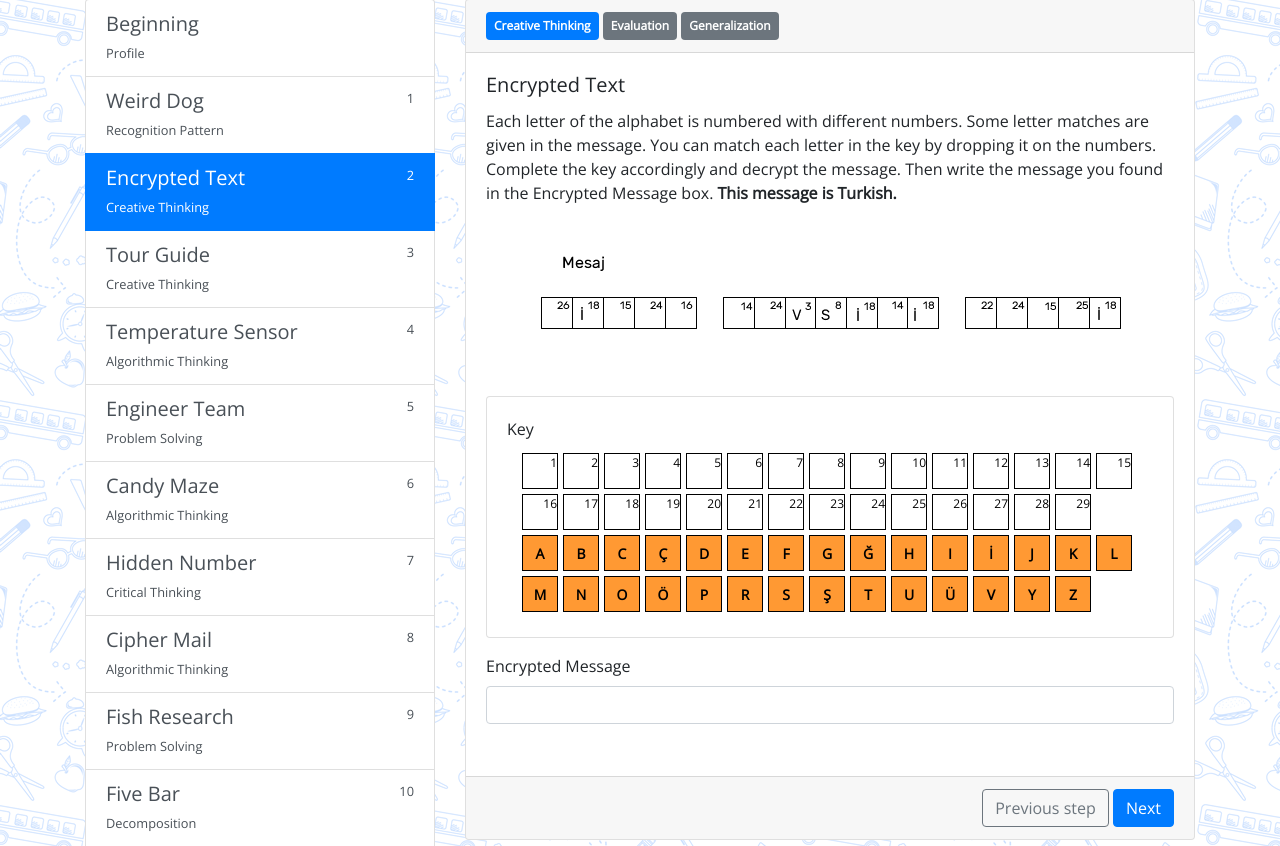
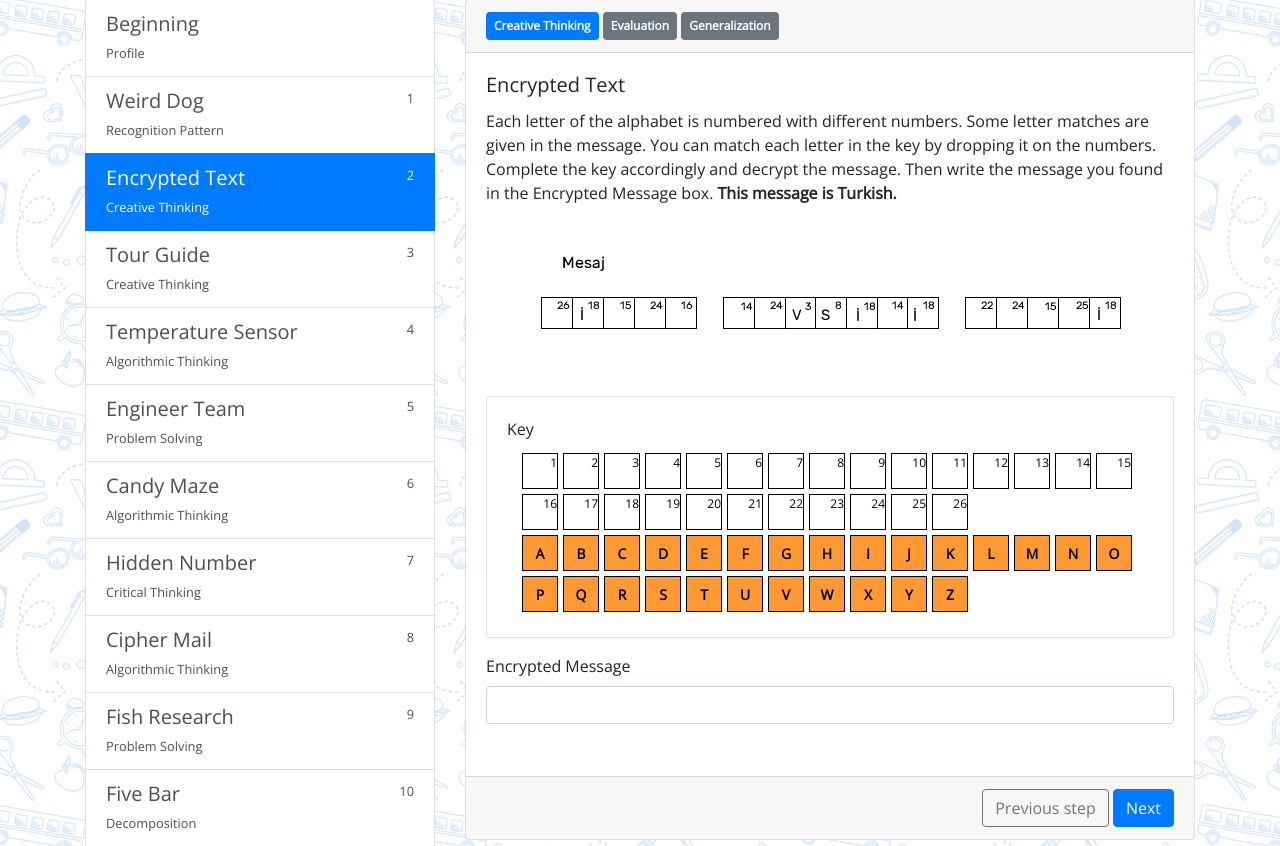
Before and after one commit to emrecoban/ComputationalThinking, a PHP site: page /start.php in a window 1280 px wide, after a click that opens the changed part. Shown: the part 81-927 px from the top of the page. Run offline with PHP 8.4, Linux system fonts and the light colour scheme.

Commit message:
Updated the key at the second question

```diff
--- a/start.php
+++ b/start.php
@@ -318,9 +318,6 @@
                           <div class="anahtarKutu" id="key24" ondrop="drop(event)" ondragover="allowDrop(event)">24</div>
                           <div class="anahtarKutu" id="key25" ondrop="drop(event)" ondragover="allowDrop(event)">25</div>
                           <div class="anahtarKutu" id="key26" ondrop="drop(event)" ondragover="allowDrop(event)">26</div>
-                          <div class="anahtarKutu" id="key27" ondrop="drop(event)" ondragover="allowDrop(event)">27</div>
-                          <div class="anahtarKutu" id="key28" ondrop="drop(event)" ondragover="allowDrop(event)">28</div>
-                          <div class="anahtarKutu" id="key29" ondrop="drop(event)" ondragover="allowDrop(event)">29</div>
                         </div>
                       </div>
                       <div class="row">
@@ -328,32 +325,29 @@
                           <div class="alfabeKutu" id="abc1" ondrop="drop(event)" ondragover="allowDrop(event)"><span id="cba1" draggable="true" ondragstart="drag(event)">A</span></div>
                           <div class="alfabeKutu" id="abc2" ondrop="drop(event)" ondragover="allowDrop(event)"><span id="cba2" draggable="true" ondragstart="drag(event)">B</span></div>
                           <div class="alfabeKutu" id="abc3" ondrop="drop(event)" ondragover="allowDrop(event)"><span id="cba3" draggable="true" ondragstart="drag(event)">C</span></div>
-                          <div class="alfabeKutu" id="abc4" ondrop="drop(event)" ondragover="allowDrop(event)"><span id="cba4" draggable="true" ondragstart="drag(event)">Ç</span></div>
-                          <div class="alfabeKutu" id="abc5" ondrop="drop(event)" ondragover="allowDrop(event)"><span id="cba5" draggable="true" ondragstart="drag(event)">D</span></div>
-                          <div class="alfabeKutu" id="abc6" ondrop="drop(event)" ondragover="allowDrop(event)"><span id="cba6" draggable="true" ondragstart="drag(event)">E</span></div>
-                          <div class="alfabeKutu" id="abc7" ondrop="drop(event)" ondragover="allowDrop(event)"><span id="cba7" draggable="true" ondragstart="drag(event)">F</span></div>
-                          <div class="alfabeKutu" id="abc8" ondrop="drop(event)" ondragover="allowDrop(event)"><span id="cba8" draggable="true" ondragstart="drag(event)">G</span></div>
-                          <div class="alfabeKutu" id="abc9" ondrop="drop(event)" ondragover="allowDrop(event)"><span id="cba9" draggable="true" ondragstart="drag(event)">Ğ</span></div>
-                          <div class="alfabeKutu" id="abc10" ondrop="drop(event)" ondragover="allowDrop(event)"><span id="cba10" draggable="true" ondragstart="drag(event)">H</span></div>
-                          <div class="alfabeKutu" id="abc11" ondrop="drop(event)" ondragover="allowDrop(event)"><span id="cba11" draggable="true" ondragstart="drag(event)">I</span></div>
-                          <div class="alfabeKutu" id="abc12" ondrop="drop(event)" ondragover="allowDrop(event)"><span id="cba12" draggable="true" ondragstart="drag(event)">İ</span></div>
-                          <div class="alfabeKutu" id="abc13" ondrop="drop(event)" ondragover="allowDrop(event)"><span id="cba13" draggable="true" ondragstart="drag(event)">J</span></div>
-                          <div class="alfabeKutu" id="abc14" ondrop="drop(event)" ondragover="allowDrop(event)"><span id="cba14" draggable="true" ondragstart="drag(event)">K</span></div>
-                          <div class="alfabeKutu" id="abc15" ondrop="drop(event)" ondragover="allowDrop(event)"><span id="cba15" draggable="true" ondragstart="drag(event)">L</span></div>
-                          <div class="alfabeKutu" id="abc16" ondrop="drop(event)" ondragover="allowDrop(event)"><span id="cba16" draggable="true" ondragstart="drag(event)">M</span></div>
-                          <div class="alfabeKutu" id="abc17" ondrop="drop(event)" ondragover="allowDrop(event)"><span id="cba17" draggable="true" ondragstart="drag(event)">N</span></div>
-                          <div class="alfabeKutu" id="abc18" ondrop="drop(event)" ondragover="allowDrop(event)"><span id="cba18" draggable="true" ondragstart="drag(event)">O</span></div>
-                          <div class="alfabeKutu" id="abc19" ondrop="drop(event)" ondragover="allowDrop(event)"><span id="cba19" draggable="true" ondragstart="drag(event)">Ö</span></div>
-                          <div class="alfabeKutu" id="abc20" ondrop="drop(event)" ondragover="allowDrop(event)"><span id="cba20" draggable="true" ondragstart="drag(event)">P</span></div>
-                          <div class="alfabeKutu" id="abc21" ondrop="drop(event)" ondragover="allowDrop(event)"><span id="cba21" draggable="true" ondragstart="drag(event)">R</span></div>
-                          <div class="alfabeKutu" id="abc22" ondrop="drop(event)" ondragover="allowDrop(event)"><span id="cba22" draggable="true" ondragstart="drag(event)">S</span></div>
-                          <div class="alfabeKutu" id="abc23" ondrop="drop(event)" ondragover="allowDrop(event)"><span id="cba23" draggable="true" ondragstart="drag(event)">Ş</span></div>
-                          <div class="alfabeKutu" id="abc24" ondrop="drop(event)" ondragover="allowDrop(event)"><span id="cba24" draggable="true" ondragstart="drag(event)">T</span></div>
-                          <div class="alfabeKutu" id="abc25" ondrop="drop(event)" ondragover="allowDrop(event)"><span id="cba25" draggable="true" ondragstart="drag(event)">U</span></div>
-                          <div class="alfabeKutu" id="abc26" ondrop="drop(event)" ondragover="allowDrop(event)"><span id="cba26" draggable="true" ondragstart="drag(event)">Ü</span></div>
-                          <div class="alfabeKutu" id="abc27" ondrop="drop(event)" ondragover="allowDrop(event)"><span id="cba27" draggable="true" ondragstart="drag(event)">V</span></div>
-                          <div class="alfabeKutu" id="abc28" ondrop="drop(event)" ondragover="allowDrop(event)"><span id="cba28" draggable="true" ondragstart="drag(event)">Y</span></div>
-                          <div class="alfabeKutu" id="abc29" ondrop="drop(event)" ondragover="allowDrop(event)"><span id="cba29" draggable="true" ondragstart="drag(event)">Z</span></div>
+                          <div class="alfabeKutu" id="abc4" ondrop="drop(event)" ondragover="allowDrop(event)"><span id="cba4" draggable="true" ondragstart="drag(event)">D</span></div>
+                          <div class="alfabeKutu" id="abc5" ondrop="drop(event)" ondragover="allowDrop(event)"><span id="cba5" draggable="true" ondragstart="drag(event)">E</span></div>
+                          <div class="alfabeKutu" id="abc6" ondrop="drop(event)" ondragover="allowDrop(event)"><span id="cba6" draggable="true" ondragstart="drag(event)">F</span></div>
+                          <div class="alfabeKutu" id="abc7" ondrop="drop(event)" ondragover="allowDrop(event)"><span id="cba7" draggable="true" ondragstart="drag(event)">G</span></div>
+                          <div class="alfabeKutu" id="abc8" ondrop="drop(event)" ondragover="allowDrop(event)"><span id="cba8" draggable="true" ondragstart="drag(event)">H</span></div>
+                          <div class="alfabeKutu" id="abc9" ondrop="drop(event)" ondragover="allowDrop(event)"><span id="cba9" draggable="true" ondragstart="drag(event)">I</span></div>
+                          <div class="alfabeKutu" id="abc10" ondrop="drop(event)" ondragover="allowDrop(event)"><span id="cba10" draggable="true" ondragstart="drag(event)">J</span></div>
+                          <div class="alfabeKutu" id="abc11" ondrop="drop(event)" ondragover="allowDrop(event)"><span id="cba11" draggable="true" ondragstart="drag(event)">K</span></div>
+                          <div class="alfabeKutu" id="abc12" ondrop="drop(event)" ondragover="allowDrop(event)"><span id="cba12" draggable="true" ondragstart="drag(event)">L</span></div>
+                          <div class="alfabeKutu" id="abc13" ondrop="drop(event)" ondragover="allowDrop(event)"><span id="cba13" draggable="true" ondragstart="drag(event)">M</span></div>
+                          <div class="alfabeKutu" id="abc14" ondrop="drop(event)" ondragover="allowDrop(event)"><span id="cba14" draggable="true" ondragstart="drag(event)">N</span></div>
+                          <div class="alfabeKutu" id="abc15" ondrop="drop(event)" ondragover="allowDrop(event)"><span id="cba15" draggable="true" ondragstart="drag(event)">O</span></div>
+                          <div class="alfabeKutu" id="abc16" ondrop="drop(event)" ondragover="allowDrop(event)"><span id="cba16" draggable="true" ondragstart="drag(event)">P</span></div>
+                          <div class="alfabeKutu" id="abc17" ondrop="drop(event)" ondragover="allowDrop(event)"><span id="cba17" draggable="true" ondragstart="drag(event)">Q</span></div>
+                          <div class="alfabeKutu" id="abc18" ondrop="drop(event)" ondragover="allowDrop(event)"><span id="cba18" draggable="true" ondragstart="drag(event)">R</span></div>
+                          <div class="alfabeKutu" id="abc19" ondrop="drop(event)" ondragover="allowDrop(event)"><span id="cba19" draggable="true" ondragstart="drag(event)">S</span></div>
+                          <div class="alfabeKutu" id="abc20" ondrop="drop(event)" ondragover="allowDrop(event)"><span id="cba20" draggable="true" ondragstart="drag(event)">T</span></div>
+                          <div class="alfabeKutu" id="abc21" ondrop="drop(event)" ondragover="allowDrop(event)"><span id="cba21" draggable="true" ondragstart="drag(event)">U</span></div>
+                          <div class="alfabeKutu" id="abc22" ondrop="drop(event)" ondragover="allowDrop(event)"><span id="cba22" draggable="true" ondragstart="drag(event)">V</span></div>
+                          <div class="alfabeKutu" id="abc23" ondrop="drop(event)" ondragover="allowDrop(event)"><span id="cba23" draggable="true" ondragstart="drag(event)">W</span></div>
+                          <div class="alfabeKutu" id="abc24" ondrop="drop(event)" ondragover="allowDrop(event)"><span id="cba24" draggable="true" ondragstart="drag(event)">X</span></div>
+                          <div class="alfabeKutu" id="abc25" ondrop="drop(event)" ondragover="allowDrop(event)"><span id="cba25" draggable="true" ondragstart="drag(event)">Y</span></div>
+                          <div class="alfabeKutu" id="abc26" ondrop="drop(event)" ondragover="allowDrop(event)"><span id="cba26" draggable="true" ondragstart="drag(event)">Z</span></div>
                         </div>
                       </div>
                     </div>
```
